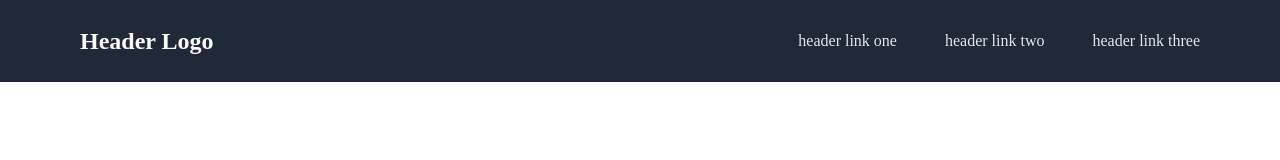
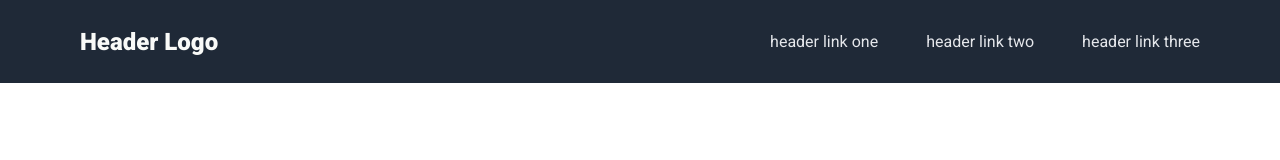
Before and after one commit to mjr141/landing-page, a plain HTML site: page index.html in a window 1280 px wide. Drawn offline with Linux system fonts and the light colour scheme.

Commit message:
add import declaration for Roboto font

```diff
--- a/styles.css
+++ b/styles.css
@@ -1,5 +1,8 @@
+@import url('https://fonts.googleapis.com/css2?family=Roboto:ital,wght@0,100;0,300;0,400;0,500;0,700;0,900;1,100;1,300;1,400;1,500;1,700;1,900&display=swap');
+
 body {
   margin: 0;
+  font-family: 'Roboto', sans-serif;
 }
 
 h1 {
```
